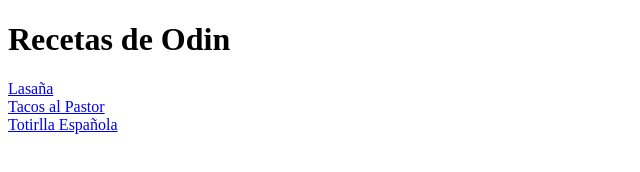
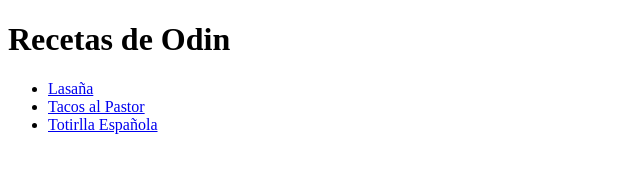
Before and after one commit to angelricardorivas83-prog/odin-recipes, a plain HTML site: page index.html in a window 1280 px wide. Shown: the whole page, without its empty margins (0-640 px from the left). Drawn offline with Linux system fonts and the light colour scheme.

Commit message:
Replace sections with unordered list of recipe links in index

```diff
--- a/index.html
+++ b/index.html
@@ -7,9 +7,11 @@
   <body>
     <h1>Recetas de Odin</h1>
 
-    <section><a href="./recipes/lasagna.html">Lasaña</a></section>
-    <section><a href="./recipes/Tacos_al_Pastor.html">Tacos al Pastor</a></section>
-    <section><a href="./recipes/Tortilla_Espagnola.html">Totirlla Española</a></section>
+    <ul>
+      <li><a href="./recipes/lasagna.html">Lasaña</a></li>
+      <li><a href="./recipes/Tacos_al_Pastor.html">Tacos al Pastor</a></li>
+      <li><a href="./recipes/Tortilla_Espagnola.html">Totirlla Española</a></li>
+    </ul>
 
   </body>
 </html>
```
